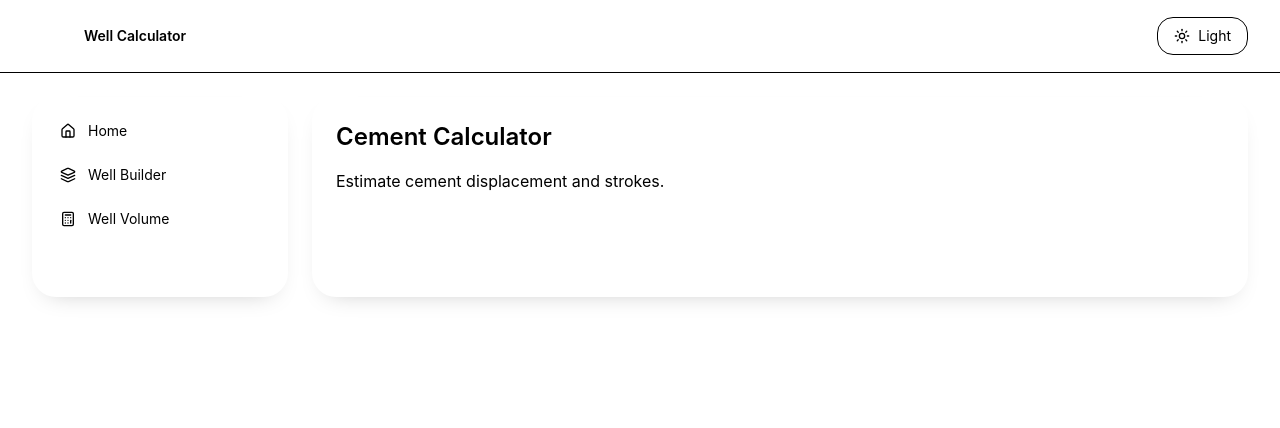
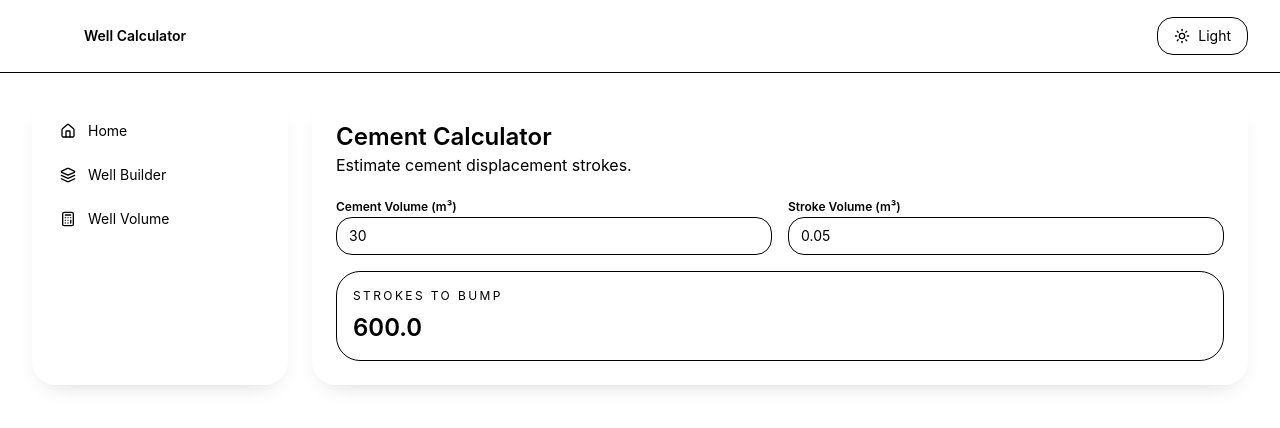
Before and after one commit to OniekR/well-volume-calculator, a React (Vite) app in the folder WellKalk/: page /calculators/cement in a window 1280 px wide. Shown: the top 428 px of the page. Built offline with nearby package versions, Linux system fonts and the light colour scheme.

Commit message:
feat(well-calculator): cement calculator + strokes util (Step 10)

```diff
--- a/WellKalk/src/pages/calculators/CementCalculator.tsx
+++ b/WellKalk/src/pages/calculators/CementCalculator.tsx
@@ -1,11 +1,47 @@
+import { useMemo, useState } from "react";
+import CalculatorLayout from "../../components/calculators/shared/CalculatorLayout";
+import Input from "../../components/ui/Input";
+import Label from "../../components/ui/Label";
+import ResultCard from "../../components/calculators/shared/ResultCard";
+import { calculateStrokesToBump } from "../../utils/cementCalculations";
+
 const CementCalculator = () => {
+  const [cementVolumeM3, setCementVolumeM3] = useState(30);
+  const [strokeVolumeM3, setStrokeVolumeM3] = useState(0.05);
+
+  const strokes = useMemo(
+    () => calculateStrokesToBump(cementVolumeM3, strokeVolumeM3),
+    [cementVolumeM3, strokeVolumeM3],
+  );
+
   return (
-    <section className="space-y-4">
-      <h2 className="text-2xl font-semibold">Cement Calculator</h2>
-      <p className="text-[var(--eq-text-muted)]">
-        Estimate cement displacement and strokes.
-      </p>
-    </section>
+    <CalculatorLayout
+      title="Cement Calculator"
+      description="Estimate cement displacement strokes."
+    >
+      <div className="grid gap-4 md:grid-cols-2">
+        <div>
+          <Label htmlFor="cement-volume">Cement Volume (m³)</Label>
+          <Input
+            id="cement-volume"
+            type="number"
+            value={cementVolumeM3}
+            onChange={(e) => setCementVolumeM3(Number(e.target.value))}
+          />
+        </div>
+        <div>
+          <Label htmlFor="stroke-volume">Stroke Volume (m³)</Label>
+          <Input
+            id="stroke-volume"
+            type="number"
+            step="0.01"
+            value={strokeVolumeM3}
+            onChange={(e) => setStrokeVolumeM3(Number(e.target.value))}
+          />
+        </div>
+      </div>
+      <ResultCard title="Strokes to Bump" value={strokes.toFixed(1)} />
+    </CalculatorLayout>
   );
 };
 
--- /dev/null
+++ b/WellKalk/src/utils/cementCalculations.ts
@@ -0,0 +1,7 @@
+export const calculateStrokesToBump = (
+  cementVolumeM3: number,
+  strokeVolumeM3: number,
+) => {
+  if (strokeVolumeM3 <= 0) return 0;
+  return cementVolumeM3 / strokeVolumeM3;
+};
```
Also changed, not shown: WellKalk/plans/well-calculator-app/implementation.md (+5 -5 lines), 1 other file (tests, documents, lock files or other folders).
